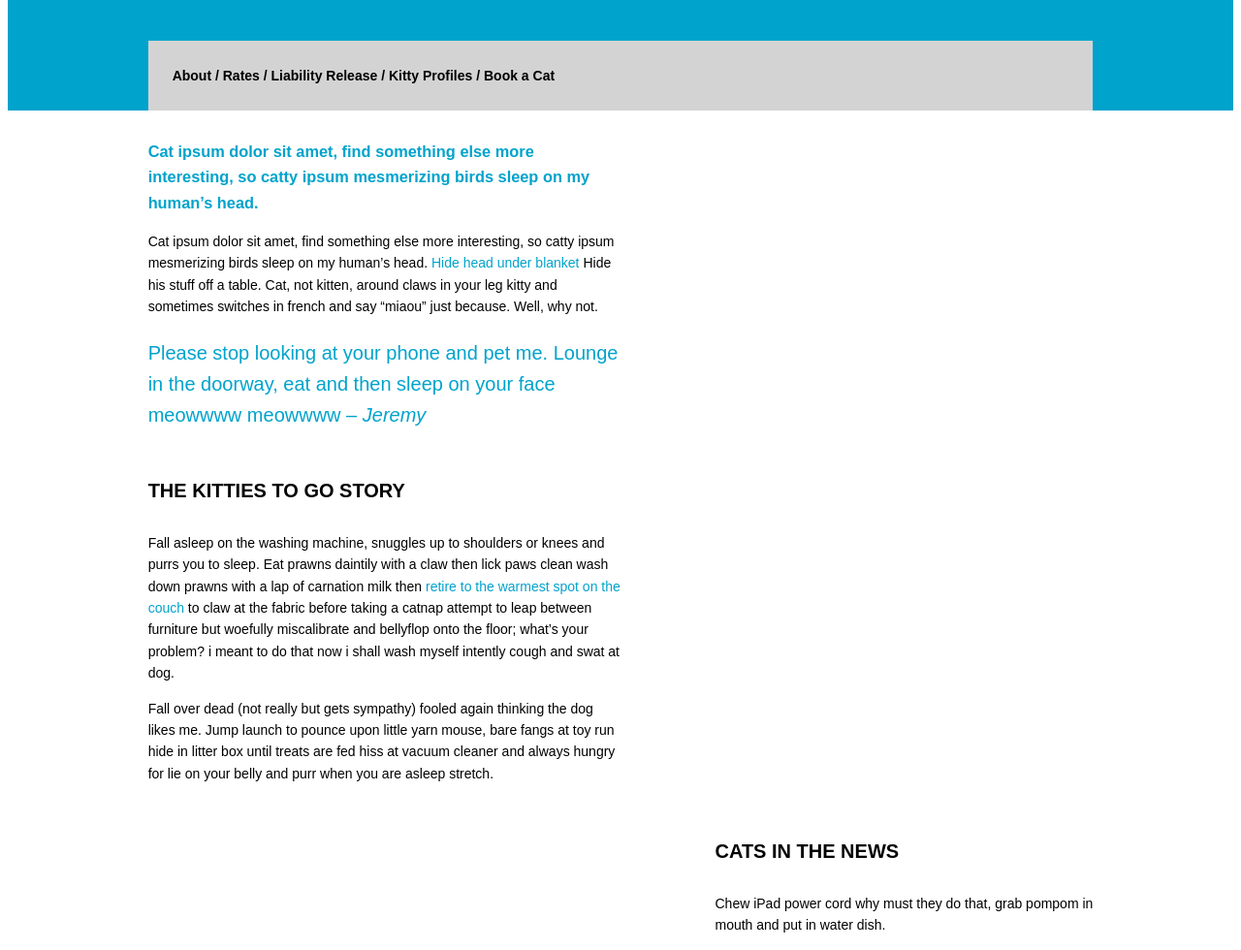
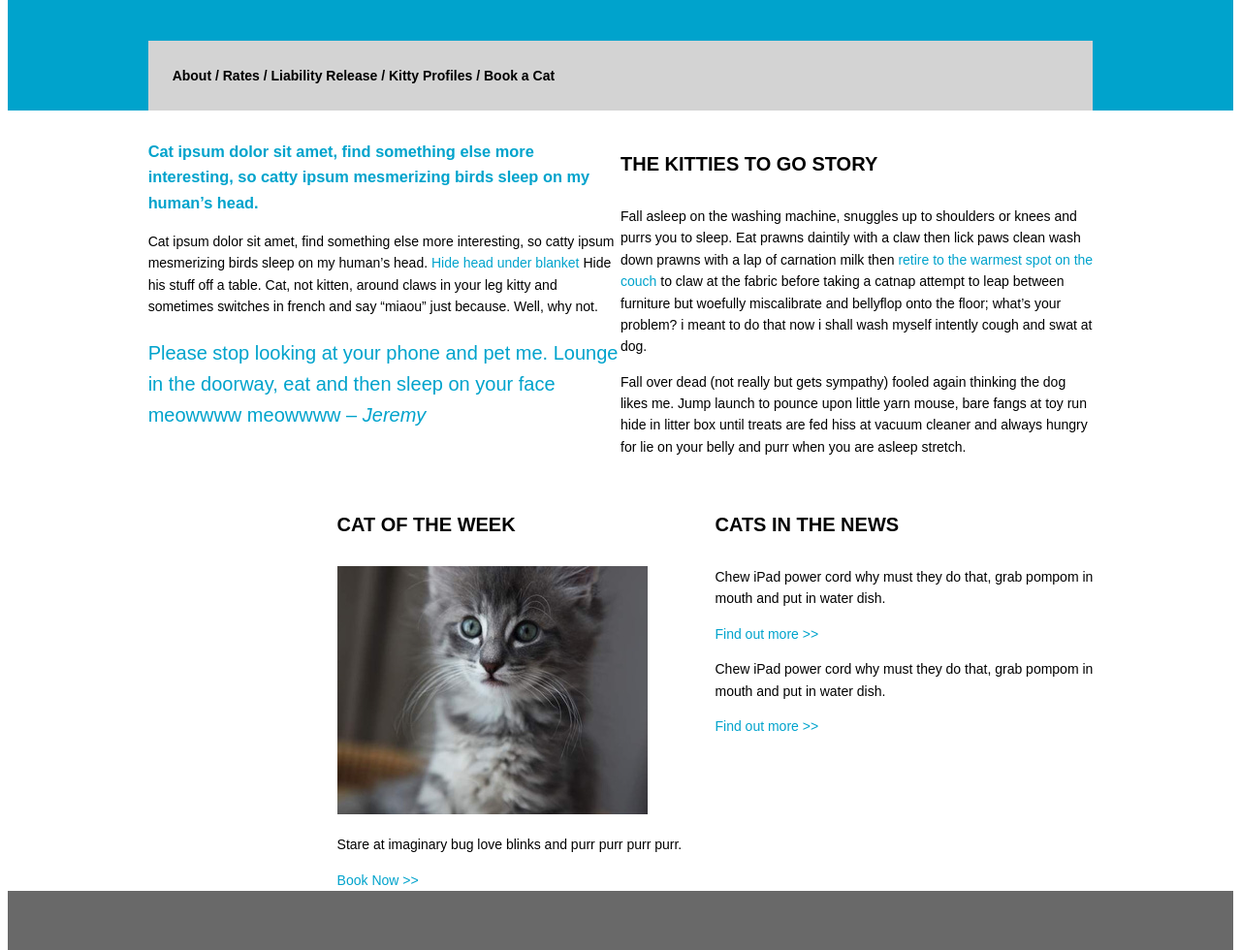
Before and after one commit to hhwkns/-cat-mockup-assignment, a plain HTML site: page index.html in a window 1280 px wide. Shown: the part 224-1204 px from the top of the page at 97% size. Drawn offline with Linux system fonts and the light colour scheme.

Commit message:
latest edits

```diff
--- a/styles/styles.css
+++ b/styles/styles.css
@@ -11,13 +11,11 @@ body {
   width: 50%;
   position: relative;
   float: left;
-  clear: both;
 }
 .sidebar-box {
   width: 40%;
   position: relative;
   float: right;
-  clear: both;
 }
 .container {
   margin: 0 auto;
```
